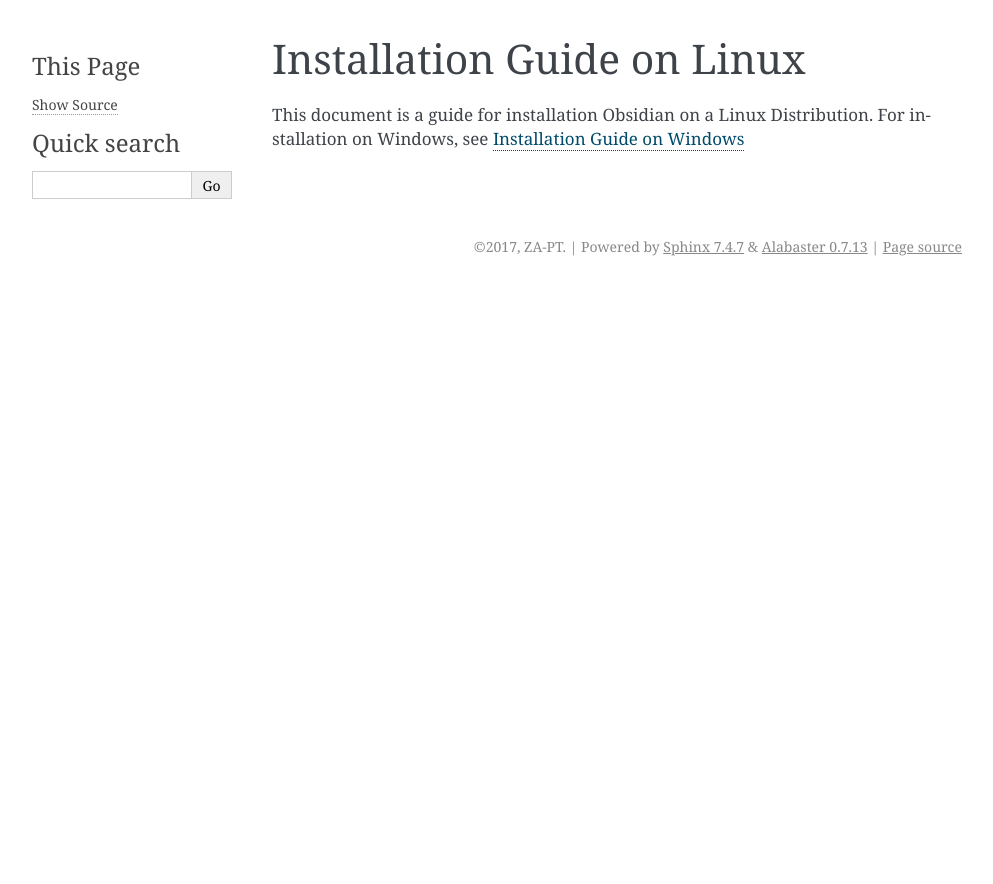
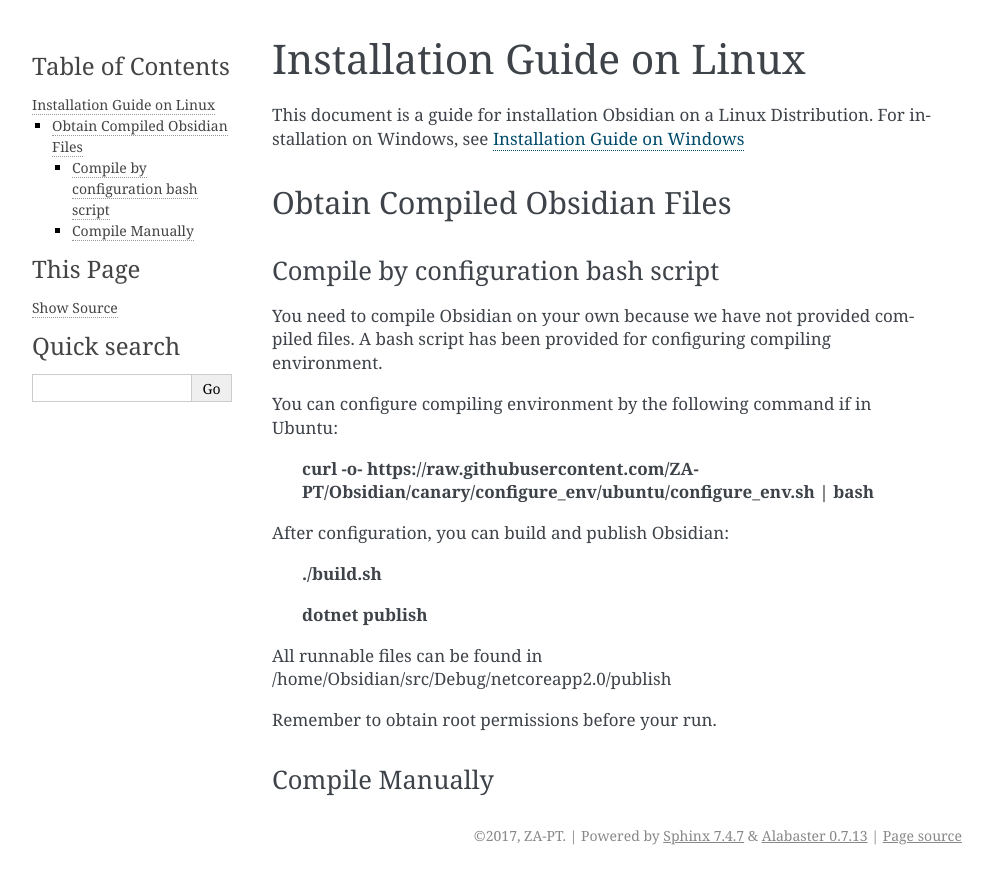
Before and after one commit to TheCashiers/Obsidian.Docs, a Sphinx documentation site: the page built from docs/basic/install-guide-linux.rst, in a window 1280 px wide. Shown: the top 884 px of the page, without its empty margins (148-1141 px from the left). Built offline with Sphinx 7.4.7, drawn with Linux system fonts in a browser that asks for light colours.

Commit message:
add linux guide

```diff
--- a/docs/basic/install-guide-linux.rst
+++ b/docs/basic/install-guide-linux.rst
@@ -2,3 +2,28 @@
 ===========================
 
 This document is a guide for installation Obsidian on a Linux Distribution. For installation on Windows, see :doc:`install-guide-windows`
+
+Obtain Compiled Obsidian Files
+------------------------------
+
+Compile by configuration bash script
+^^^^^^^^^^^^^^^^^^^^^^^^^^^^^^^^^^^^
+
+You need to compile Obsidian on your own because we have not provided compiled files. A bash script has been provided for configuring compiling environment.
+
+You can configure compiling environment by the following command if in Ubuntu:
+
+    **curl -o- https://raw.githubusercontent.com/ZA-PT/Obsidian/canary/configure_env/ubuntu/configure_env.sh | bash**
+
+After configuration, you can build and publish Obsidian:
+
+    **./build.sh**
+
+    **dotnet publish**
+
+All runnable files can be found in /home/Obsidian/src/Debug/netcoreapp2.0/publish
+
+Remember to obtain root permissions before your run.
+
+Compile Manually
+^^^^^^^^^^^^^^^^
```
